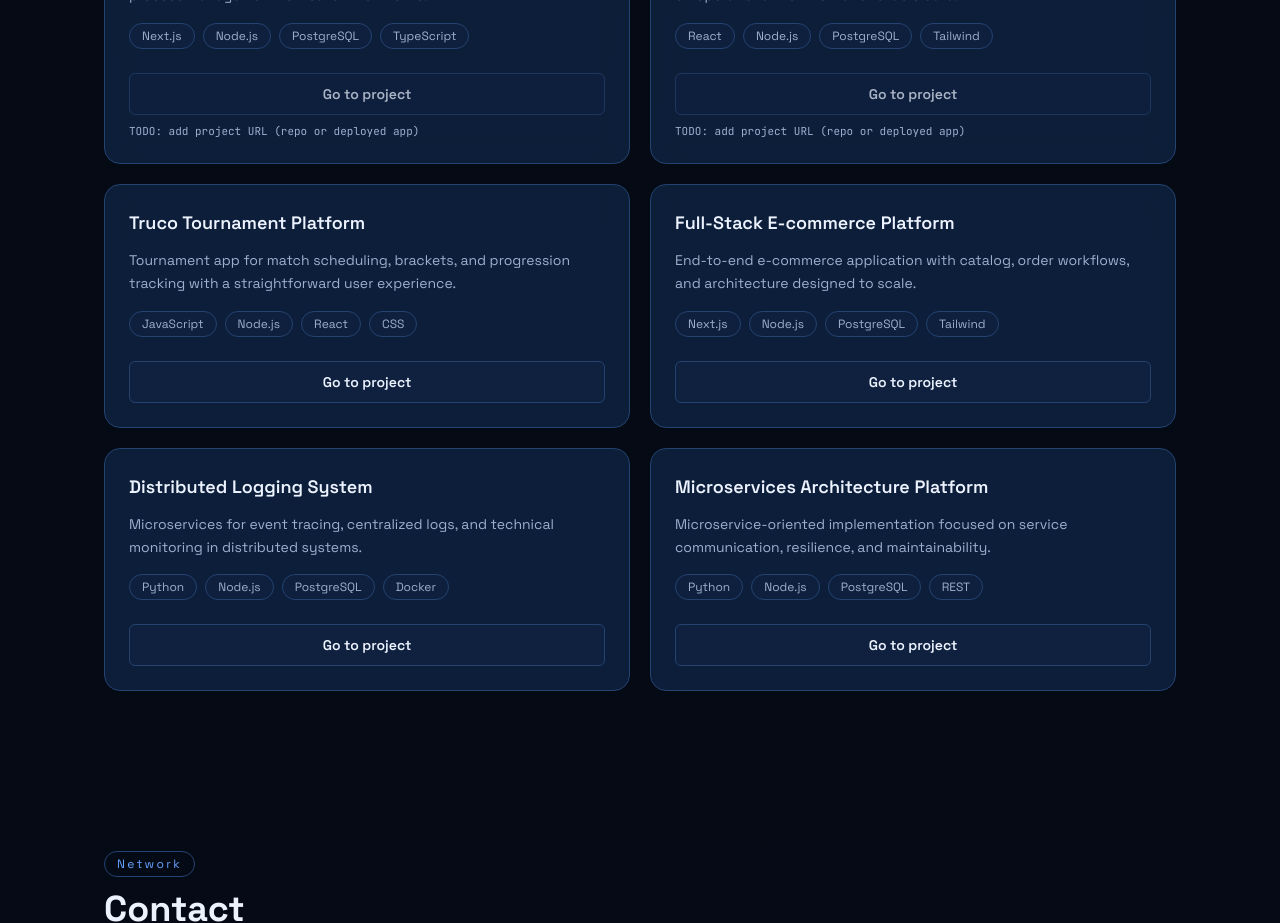
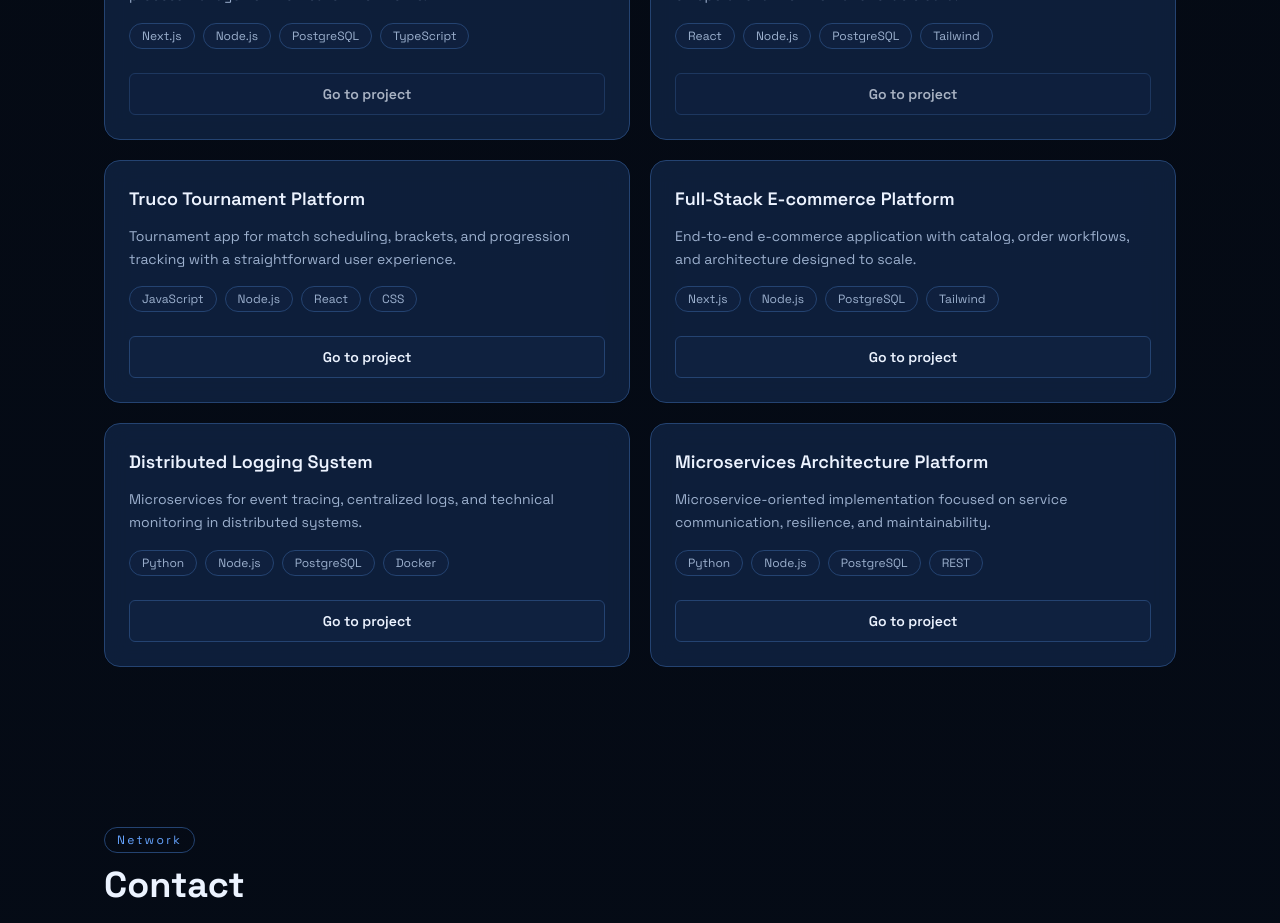
Before and after one commit to gastonduartem/portfolio, a Next.js app: page / in a window 1280 px wide. Shown: the part 2200-3123 px from the top of the page. Built offline with nearby package versions, Linux system fonts and the light colour scheme.

Commit message:
Correccion de errores

```diff
--- a/src/components/sections/ProjectsSection.tsx
+++ b/src/components/sections/ProjectsSection.tsx
@@ -23,7 +23,7 @@ export const ProjectsSection = ({ locale, copy, projects }: ProjectsSectionProps
         {projects.map((project, index) => (
           <Reveal key={project.id} delay={index * 70}>
             <article className="glass-panel card-hover rounded-2xl p-6">
-              <h3 className="text-lg font-semibold">{project.title}</h3>
+              <h3 className="text-lg font-semibold">{project.title[locale]}</h3>
               <p className="mt-3 text-sm leading-relaxed text-[var(--text-soft)]">
                 {project.description[locale]}
               </p>
@@ -45,14 +45,9 @@ export const ProjectsSection = ({ locale, copy, projects }: ProjectsSectionProps
                     {copy.openProject}
                   </a>
                 ) : (
-                  <>
-                    <span className="button-secondary cursor-not-allowed opacity-70">
-                      {copy.openProject}
-                    </span>
-                    <p className="font-mono text-[11px] text-[var(--text-soft)]">
-                      {copy.missingProjectUrl}
-                    </p>
-                  </>
+                  <span className="button-secondary cursor-not-allowed opacity-70">
+                    {copy.openProject}
+                  </span>
                 )}
               </div>
             </article>
--- a/src/data/projects.ts
+++ b/src/data/projects.ts
@@ -3,7 +3,10 @@ import { ProjectItem } from "@/types/site";
 export const projects: ProjectItem[] = [
   {
     id: "small-business-management-system",
-    title: "Small Business Management System",
+    title: {
+      es: "Sistema de Gestion PyME",
+      en: "Small Business Management System",
+    },
     description: {
       es: "Sistema ERP-style para operaciones internas, gestion de procesos y reglas de negocio en entornos reales.",
       en: "ERP-style internal operations system with strong business logic and process management for real environments.",
@@ -13,7 +16,10 @@ export const projects: ProjectItem[] = [
   },
   {
     id: "intercollegiate-sports-management-platform",
-    title: "Intercollegiate Sports Management Platform",
+    title: {
+      es: "Plataforma de Gestion de Intercolegiales",
+      en: "Intercollegiate Sports Management Platform",
+    },
     description: {
       es: "Plataforma para administrar torneos, inscripciones y resultados con foco en flujo operativo y datos confiables.",
       en: "Platform to manage tournaments, registrations, and results focused on operational workflow and reliable data.",
@@ -23,7 +29,10 @@ export const projects: ProjectItem[] = [
   },
   {
     id: "truco-tournament-platform",
-    title: "Truco Tournament Platform",
+    title: {
+      es: "Plataforma Torneo de Truco",
+      en: "Truco Tournament Platform",
+    },
     description: {
       es: "Aplicacion para organizacion de partidas, llaves y seguimiento de avance con experiencia simple para usuarios finales.",
       en: "Tournament app for match scheduling, brackets, and progression tracking with a straightforward user experience.",
@@ -33,7 +42,10 @@ export const projects: ProjectItem[] = [
   },
   {
     id: "full-stack-ecommerce-platform",
-    title: "Full-Stack E-commerce Platform",
+    title: {
+      es: "Plataforma E-commerce Full-Stack",
+      en: "Full-Stack E-commerce Platform",
+    },
     description: {
       es: "E-commerce de punta a punta con catalogo, gestion de pedidos y arquitectura preparada para escalar.",
       en: "End-to-end e-commerce application with catalog, order workflows, and architecture designed to scale.",
@@ -43,7 +55,10 @@ export const projects: ProjectItem[] = [
   },
   {
     id: "distributed-logging-system",
-    title: "Distributed Logging System",
+    title: {
+      es: "Sistema de Logging Distribuido",
+      en: "Distributed Logging System",
+    },
     description: {
       es: "Microservicios para trazabilidad de eventos, centralizacion de logs y monitoreo tecnico en sistemas distribuidos.",
       en: "Microservices for event tracing, centralized logs, and technical monitoring in distributed systems.",
@@ -53,7 +68,10 @@ export const projects: ProjectItem[] = [
   },
   {
     id: "microservices-architecture-platform",
-    title: "Microservices Architecture Platform",
+    title: {
+      es: "Plataforma de Arquitectura de Microservicios",
+      en: "Microservices Architecture Platform",
+    },
     description: {
       es: "Implementacion orientada a servicios desacoplados con enfoque en comunicacion, resiliencia y mantenibilidad.",
       en: "Microservice-oriented implementation focused on service communication, resilience, and maintainability.",
--- a/src/types/site.ts
+++ b/src/types/site.ts
@@ -30,7 +30,7 @@ export interface SkillItem {
 
 export interface ProjectItem {
   id: string;
-  title: string;
+  title: Record<Locale, string>;
   description: Record<Locale, string>;
   stack: string[];
   projectUrl: string | null;
```
